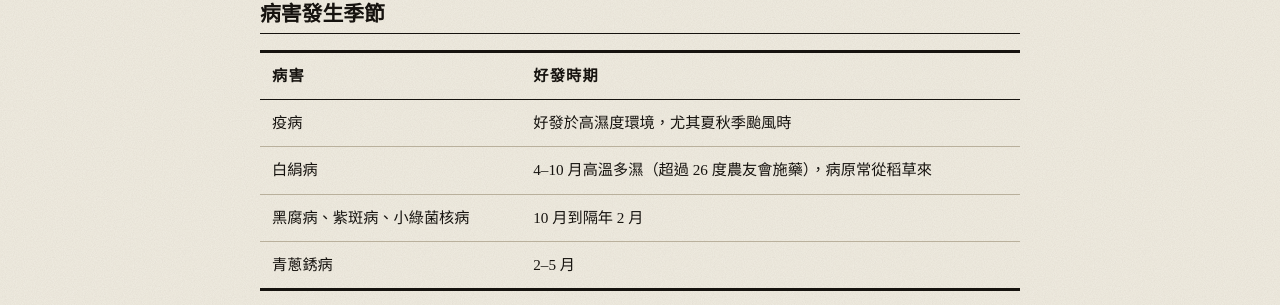
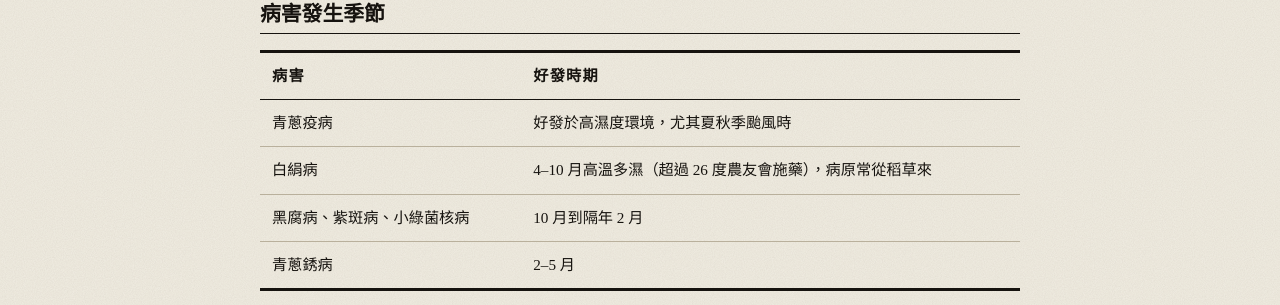
Before and after one commit to laijianren/laijianren.github.io, a Jekyll site: the page built from _visits/2021-10-25-sanxing-scallion.md, in a window 1280 px wide and 900 px high, scrolled down 1995 px. Shown: the part 330-635 px from the top of the window. Built offline with Jekyll 4.4.1, drawn with Linux system fonts in a browser that asks for light colours; some web fonts are replaced.

Commit message:
Rename to 青蔥疫病
Co-Authored-By: Claude Opus 5.5 (1M context) <noreply@anthropic.com>
Claude-Session: https://claude.ai/code/session_01XJGjkT6ynprrpQ61onDbZk

```diff
--- a/_visits/2021-10-25-sanxing-scallion.md
+++ b/_visits/2021-10-25-sanxing-scallion.md
@@ -37,7 +37,7 @@ cover_caption: 甜菜夜蛾危害狀
 
 | 病害 | 好發時期 |
 |---|---|
-| 疫病 | 好發於高濕度環境，尤其夏秋季颱風時 |
+| 青蔥疫病 | 好發於高濕度環境，尤其夏秋季颱風時 |
 | 白絹病 | 4–10 月高溫多濕（超過 26 度農友會施藥），病原常從稻草來 |
 | 黑腐病、紫斑病、小綠菌核病 | 10 月到隔年 2 月 |
 | 青蔥銹病 | 2–5 月 |
```
